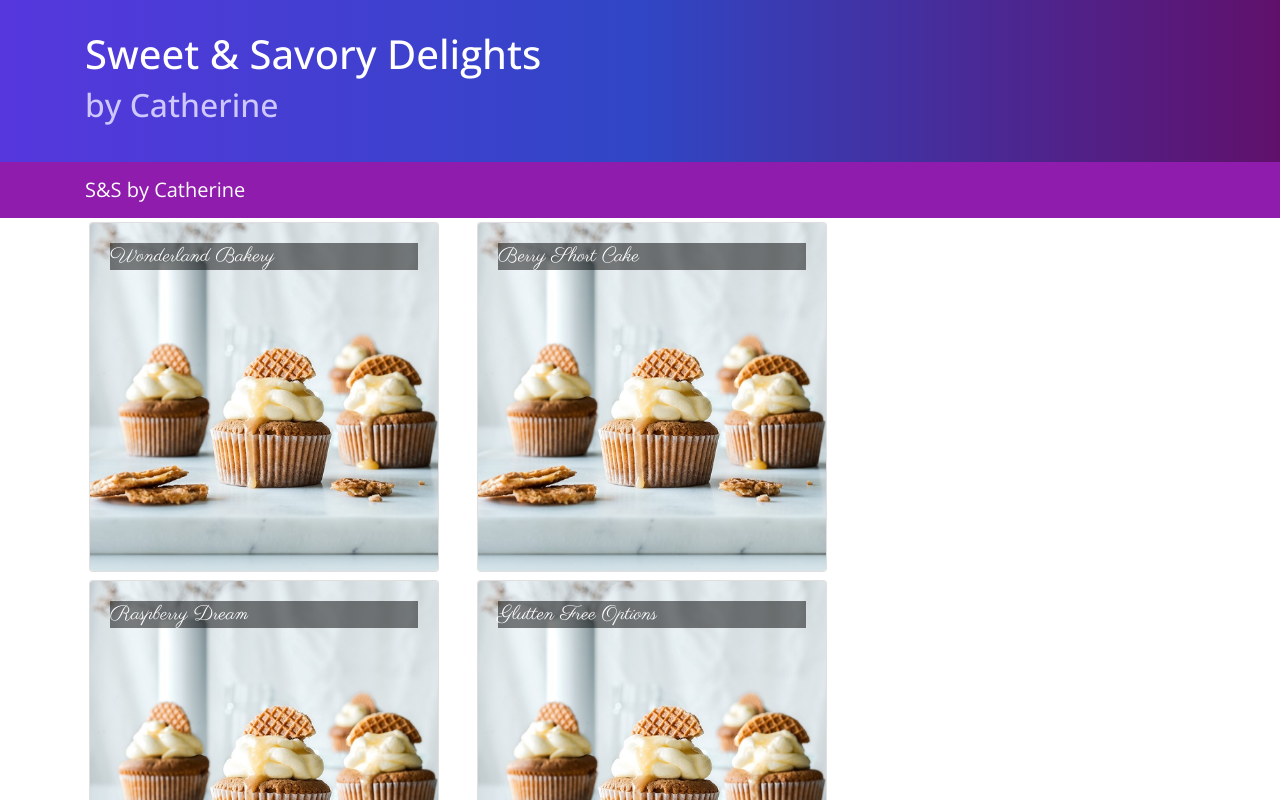
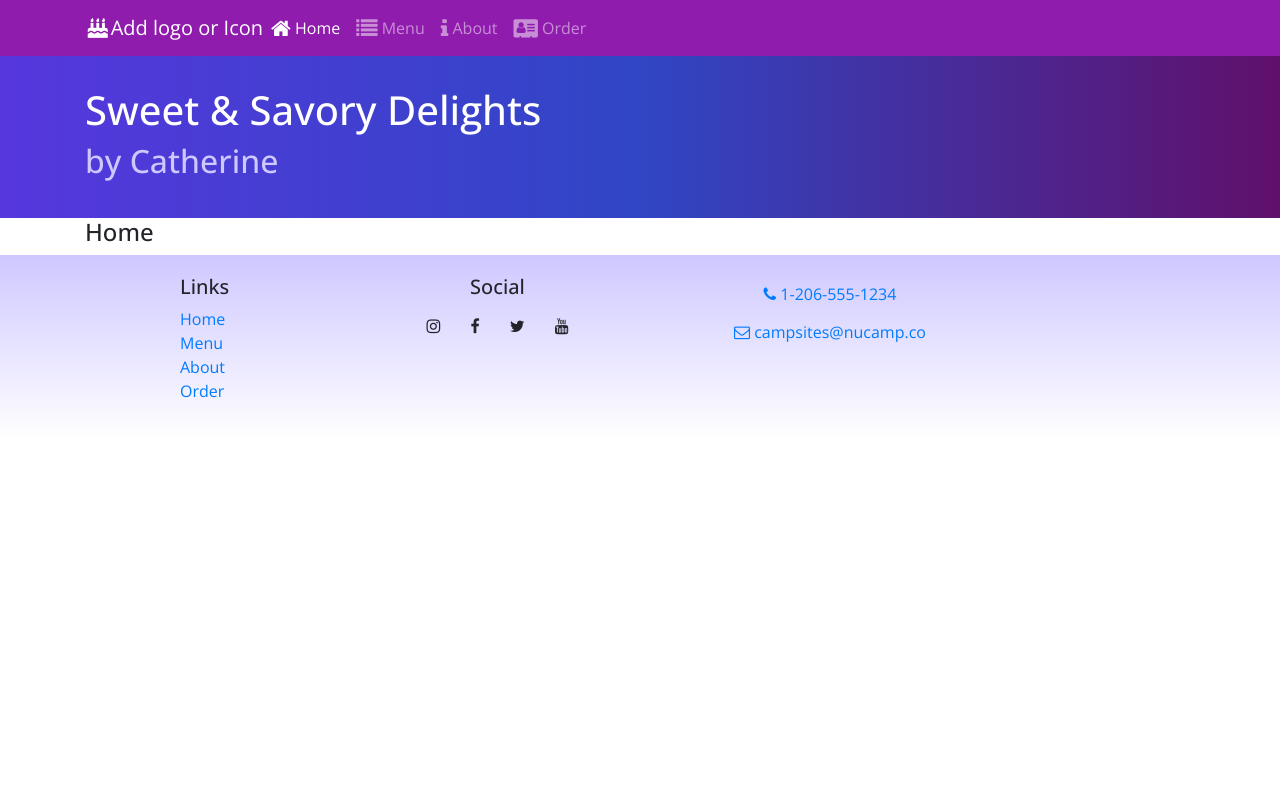
Before and after one commit to Charmonson/delights, a React (Create React App) app: page /home in a window 1280 px wide. Shown: the top 800 px of the page. Built offline with nearby package versions, Linux system fonts and the light colour scheme.

Commit message:
basic style2

```diff
--- a/package.json
+++ b/package.json
@@ -11,6 +11,7 @@
     "react": "^17.0.2",
     "react-dom": "^17.0.2",
     "react-popper": "1.3.6",
+    "react-router-dom": "5.2.0",
     "react-scripts": "5.0.0",
     "reactstrap": "8.5.1",
     "typeface-open-sans": "^1.1.13",
--- a/src/App.js
+++ b/src/App.js
@@ -1,5 +1,6 @@
 import React, { Component } from 'react';
 import Main from './components/MainComponent';
+import { BrowserRouter } from 'react-router-dom';
 import './App.css';
 
 
@@ -7,9 +8,11 @@ class App extends Component {
 
     render() {
         return (
-            <div className="App">
-                <Main/>
-            </div>
+            <BrowserRouter>
+                <div className="App">
+                    <Main />
+                </div>
+            </BrowserRouter>
         );
     }
 }
--- /dev/null
+++ b/src/components/ContactComponent.js
@@ -0,0 +1,31 @@
+import React from 'react';
+
+function Contact(props) {
+    return (
+        <div className="container">
+            <div className="row">
+                <div className="col">
+                    <h2>Contact Us</h2>
+                    <hr />
+                </div>
+            </div>
+
+            <div className="row row-content align-items-center">
+                <div className="col-sm-4">
+                    <h5>Our Address</h5>
+                    <address>
+                        1 Nucamp Way<br />
+                        Seattle, WA 98001<br />
+                        U.S.A.
+                    </address>
+                </div>
+                <div className="col">
+                    <a role="button" className="btn btn-link" href="tel:+12065551234"><i className="fa fa-phone" /> 1-206-555-1234</a><br />
+                    <a role="button" className="btn btn-link" href="mailto:fakeemail@fakeemail.co"><i className="fa fa-envelope-o" /> campsites@nucamp.co</a>
+                </div>
+            </div>
+        </div>
+    );
+}
+
+export default Contact;
--- a/src/components/FooterComponent.js
+++ b/src/components/FooterComponent.js
@@ -1,4 +1,5 @@
 import React from 'react';
+import { Link } from 'react-router-dom';
 
 function Footer(props) {
     return (
@@ -8,10 +9,10 @@ function Footer(props) {
                     <div className="col-4 col-sm-2 offset-1">
                         <h5>Links</h5>
                         <ul className="list-unstyled">
-                            <li><a href="#">Home</a></li>
-                            <li><a href="#">Directory</a></li>
-                            <li><a href="#">About</a></li>
-                            <li><a href="#">Contact</a></li>
+                            <li><a href="/home">Home</a></li>
+                            <li><a href="/menu">Menu</a></li>
+                            <li><a href="/about">About</a></li>
+                            <li><a href="/order">Order</a></li>
                         </ul>
                     </div>
                     <div className="col-6 col-sm-3 text-center">
--- a/src/components/HeaderComponent.js
+++ b/src/components/HeaderComponent.js
@@ -1,10 +1,60 @@
 import React, { Component }  from 'react';
-import { Navbar, NavbarBrand, Jumbotron } from 'reactstrap';
+import { Nav, Navbar, NavbarBrand, NavbarToggler, Collapse, NavItem, Jumbotron } from 'reactstrap';
+import { NavLink } from 'react-router-dom';
 
 class Header extends Component {
+
+    constructor(props) {
+        super(props);
+
+        this.toggleNav = this.toggleNav.bind(this); //ensures that this refers correctly to component
+        this.state = {
+          isNavOpen: false
+        };
+    }
+
+    toggleNav() {
+        this.setState({
+            isNavOpen: !this.state.isNavOpen
+        });
+    }
+
     render() {
         return (
             <React.Fragment>
+
+
+                <Navbar dark sticky="top" expand="md">
+                    <div className="container">
+                        <NavbarBrand className="mr-auto" href="/"><i className='fa fa-birthday-cake fa-fw'/>
+                        Add logo or Icon</NavbarBrand>
+                        <NavbarToggler onClick={this.toggleNav} />
+                        <Collapse isOpen={this.state.isNavOpen} navbar>
+                            <Nav navbar>
+                                <NavItem>
+                                    <NavLink className="nav-link" to="/home">
+                                        <i className="fa fa-home fa-lg" /> Home
+                                    </NavLink>
+                                </NavItem>
+                                <NavItem>
+                                    <NavLink className="nav-link" to="/menu">
+                                        <i className="fa fa-list fa-lg" /> Menu
+                                    </NavLink>
+                                </NavItem>
+                                <NavItem>
+                                    <NavLink className="nav-link" to="/about">
+                                        <i className="fa fa-info fa-lg" /> About
+                                    </NavLink>
+                                </NavItem>
+                                <NavItem>
+                                    <NavLink className="nav-link" to="/order">
+                                        <i className="fa fa-address-card fa-lg" /> Order
+                                    </NavLink>
+                                </NavItem>
+                            </Nav>
+                        </Collapse>
+                    </div>
+                </Navbar>
                 <Jumbotron fluid>
                     <div className="container">
                         <div className="row">
@@ -15,12 +65,6 @@ class Header extends Component {
                         </div>
                     </div>
                 </Jumbotron>
-
-                <Navbar dark sticky="top">
-                    <div className="container">
-                        <NavbarBrand href="/">S&S by Catherine</NavbarBrand>
-                    </div>
-                </Navbar>
             </React.Fragment>
         );
     }
--- /dev/null
+++ b/src/components/HomeComponent.js
@@ -0,0 +1,11 @@
+import React from 'react';
+
+function Home(props) {
+    return (
+        <div className="container">
+            <h4>Home</h4>
+        </div>
+    );
+}
+
+export default Home;
--- a/src/components/MainComponent.js
+++ b/src/components/MainComponent.js
@@ -1,30 +1,40 @@
 import React, { Component } from 'react';
-import { Navbar, NavbarBrand } from 'reactstrap';
+import Home from './HomeComponent';
 import Menu from './MenuComponent';
+import Contact from './ContactComponent';
 import Header from './HeaderComponent';
 import Footer from './FooterComponent';
 import DelightInfo from './DelightInfoComponent';
+import { Switch, Route, Redirect } from 'react-router-dom';
 import { DELIGHTS } from '../shared/delights';
 
 class Main extends Component {
     constructor(props) {
         super(props);
         this.state = {
-            delights: DELIGHTS,
-            selectedDelight:null
+            delights: DELIGHTS
         };
     }
 
-    onDelightSelect(delightId) {
-        this.setState({selectedDelight: delightId});
-    }
+    render() {
 
-    render() {
+        const HomePage = () => {
+            return (
+                <Home />
+            );
+        };
+
+
+
+
         return (
             <div>
                 <Header/>
-                <Menu delights={this.state.delights} onClick={delightId => this.onDelightSelect(delightId)}/>
-                <DelightInfo delight={this.state.delights.filter(delight => delight.id === this.state.selectedDelight)[0]}/>
+                <Switch>
+                    <Route path='/home' component={HomePage} />
+                    <Route exact path='/menu' render={() => <Menu delights={this.state.delights} />} />
+                    <Redirect to='/home' />
+                </Switch>
                 <Footer/>
             </div>
         );
--- a/src/components/MenuComponent.js
+++ b/src/components/MenuComponent.js
@@ -12,7 +12,7 @@ class Menu extends Component {
         const menu = this.props.delights.map(delight => { /*array of elements to render*/
             return (
                 <div key={delight.id} className="col-md-4 m-1">
-                    <Card onClick={()=> this.props.onClick(delight.id)}>
+                    <Card>
                         <CardImg width="100%" src={delight.image} alt={delight.name} />
                         <CardImgOverlay>
                             <CardTitle>{delight.name}</CardTitle>
```
Also changed, not shown: 1 other file (tests, documents, lock files or other folders).
